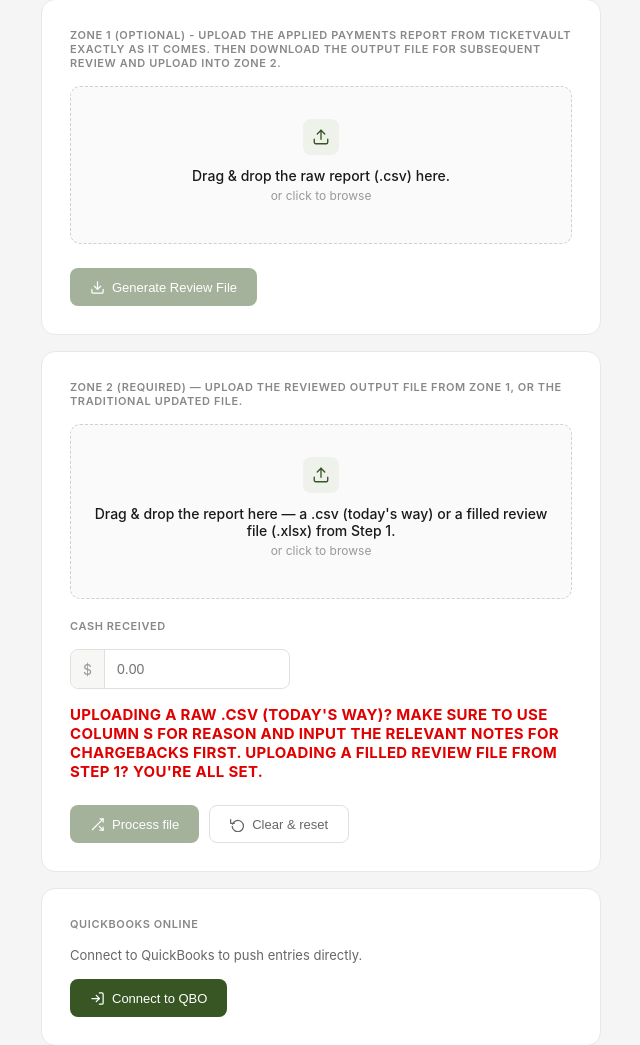
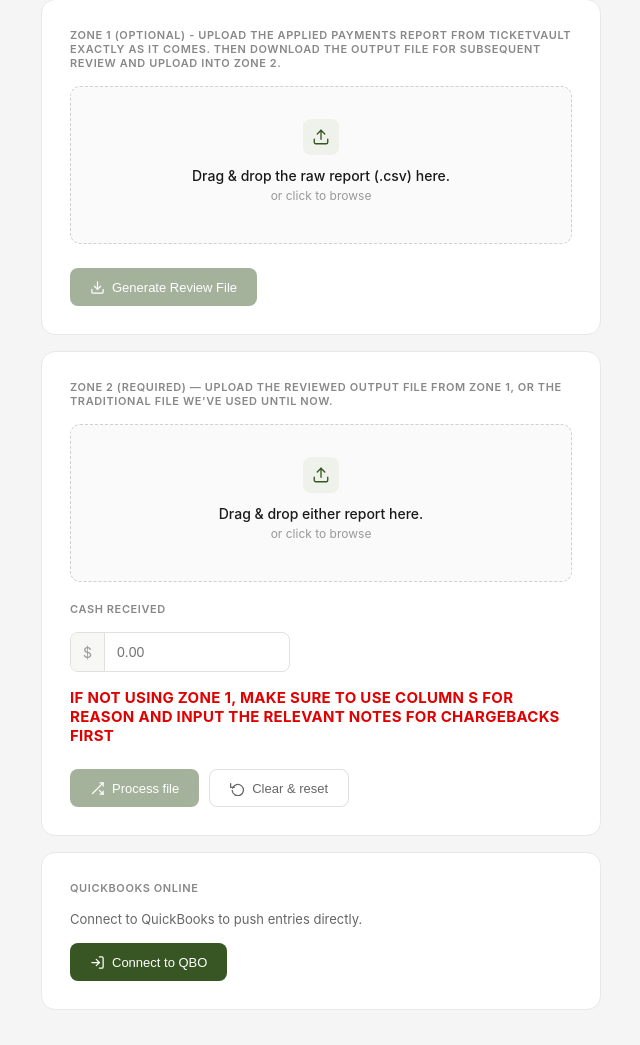
Before and after one commit to ysaccounting/Applied-Payments, a Flask app: page / in a window 1280 px wide. Shown: the part 100-1145 px from the top of the page, without its empty margins (319-959 px from the left). After the commit the page ends 1110 px from the top, so only its background shows below. Run offline with Flask 3, Linux system fonts and the light colour scheme; parts of the project's set-up code (start-up, migrations or seed data) failed here and were passed over.

Commit message:
Update upload instructions in index.html

```diff
--- a/templates/index.html
+++ b/templates/index.html
@@ -399,7 +399,7 @@
 
   <!-- Upload card -->
   <div class="card">
-    <div class="section-label">Zone 2 (Required) — Upload the reviewed output file from Zone 1, or the traditional updated file.</div>
+    <div class="section-label">Zone 2 (Required) — Upload the reviewed output file from Zone 1, or the traditional file we've used until now.</div>
 
     <div class="drop-zone" id="dropZone"
          onclick="document.getElementById('fileInput').click()"
@@ -409,7 +409,7 @@
       <div class="drop-icon">
         <svg viewBox="0 0 24 24"><path d="M21 15v4a2 2 0 0 1-2 2H5a2 2 0 0 1-2-2v-4"/><polyline points="17 8 12 3 7 8"/><line x1="12" y1="3" x2="12" y2="15"/></svg>
       </div>
-      <div class="drop-title" id="dropTitle">Drag &amp; drop the report here — a .csv (today's way) or a filled review file (.xlsx) from Step 1.</div>
+      <div class="drop-title" id="dropTitle">Drag &amp; drop either report here.</div>
       <div class="drop-sub" id="dropSub">or click to browse</div>
       <div class="drop-filename" id="dropFilename"></div>
     </div>
@@ -441,7 +441,7 @@
       </div>
     </div>
 
-    <p style="font-size: 15px; font-weight: 700; color: #e00000; margin-top: 16px; letter-spacing: 0.3px;">UPLOADING A RAW .CSV (TODAY'S WAY)? MAKE SURE TO USE COLUMN S FOR REASON AND INPUT THE RELEVANT NOTES FOR CHARGEBACKS FIRST. UPLOADING A FILLED REVIEW FILE FROM STEP 1? YOU'RE ALL SET.</p>
+    <p style="font-size: 15px; font-weight: 700; color: #e00000; margin-top: 16px; letter-spacing: 0.3px;">IF NOT USING ZONE 1, MAKE SURE TO USE COLUMN S FOR REASON AND INPUT THE RELEVANT NOTES FOR CHARGEBACKS FIRST</p>
 
     <div class="btn-row">
       <button class="btn btn-primary" id="processBtn" onclick="processFile()" disabled>
```
